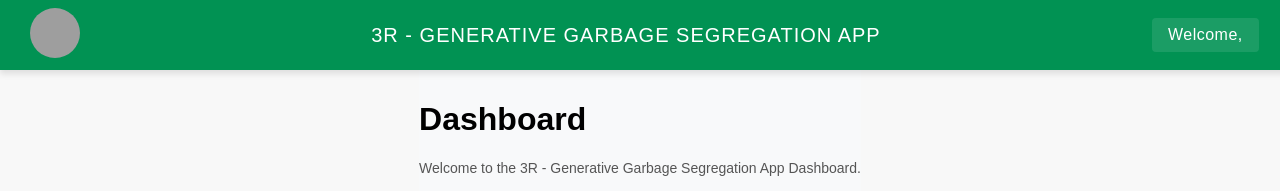
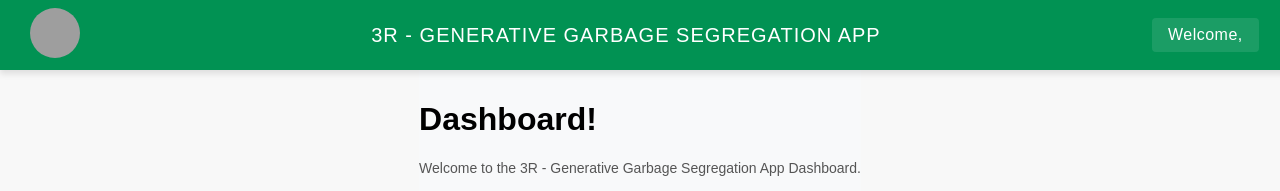
Before and after one commit to Mdraza78/Reduce-Recycle-Rewards, a React (Vite) app in the folder frontend/: page /dashboard in a window 1280 px wide. Shown: the top 191 px of the page. Built offline with nearby package versions, Linux system fonts and the light colour scheme; no server answers; grey boxes are pictures that could not be loaded.

Commit message:
Updated .gitignore and modified Dashboard component

```diff
--- a/frontend/src/components/Dashboard.jsx
+++ b/frontend/src/components/Dashboard.jsx
@@ -9,7 +9,7 @@ const Dashboard = () => {
       <div className="dashboard-container">
         <h1>Dashboard</h1>
         <div className="dashboard-content">
-            <h1>Dashboard</h1>
+            <h1>Dashboard!</h1>
           <p>Welcome to the 3R - Generative Garbage Segregation App Dashboard.</p>
         </div>
       </div>
```
Also changed, not shown: 1 other file (tests, documents, lock files or other folders).
